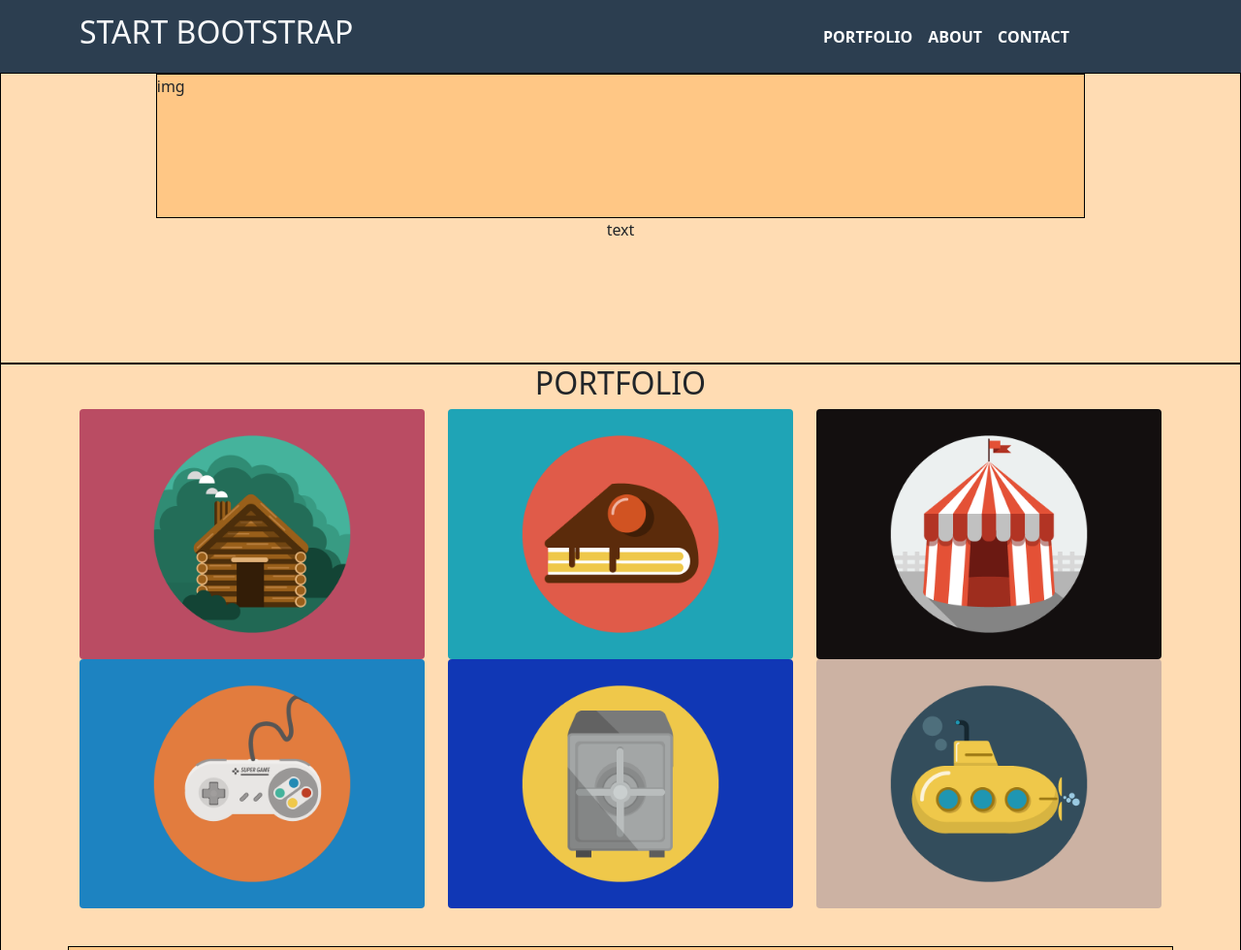
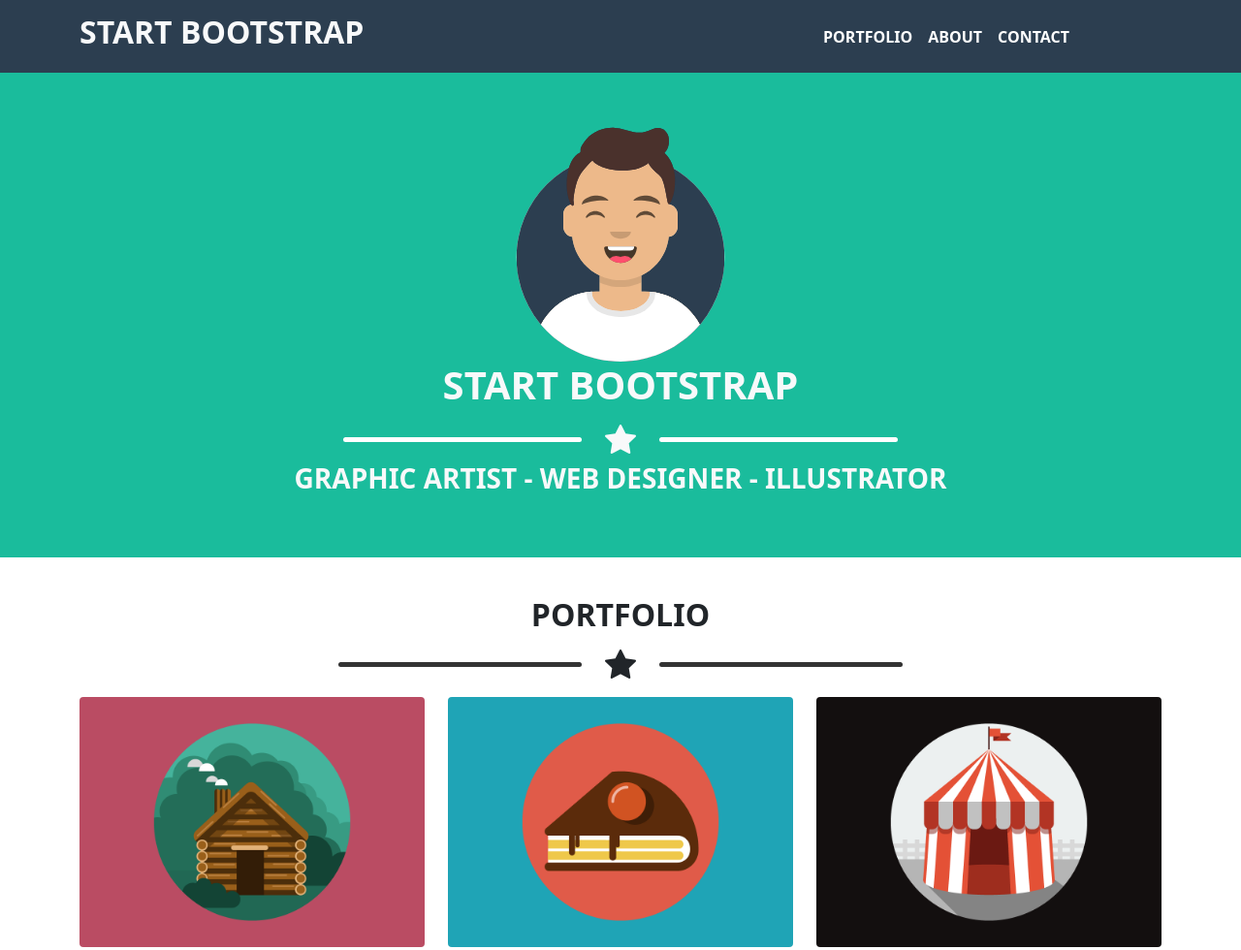
Before and after one commit to iliescumichele/html-css-bootstrap-freelancer, a plain HTML site: page index.html in a window 1280 px wide. Shown: the top 980 px of the page at 97% size. Drawn offline with nearby package versions, Linux system fonts and the light colour scheme.

Commit message:
Added content to #my-project section (title, margins, img)

```diff
--- a/css/style.css
+++ b/css/style.css
@@ -3,9 +3,30 @@
     border: 1px solid black;
 }
 
-h2{
+
+/*
+    GLOBAL
+*/
+h1,h2,h3 {
     text-transform: uppercase;
+    font-weight: 600 !important;
 }
+
+.jumbotron .line-star, #about .line-star{
+    width: 20%;
+    height: 5px;
+    border-radius: 70px;
+    background-color: white;
+}
+
+#my-projects .line-star, #contact-me .line-star{
+    width: 20%;
+    height: 5px;
+    border-radius: 70px;
+    background-color: #333333;
+}
+
+
 
 
 /*
@@ -20,18 +41,25 @@ header{
 }
 
 
+/*
+    JUMBOTRON
+*/
+.jumbotron{
+    height: 500px;
+    background-color: #1abc9c;
+}
 
 
 
-
-
-.jumbotron{
-    height: 300px;
+/*
+    MAIN
+*/
+#my-projects{
+    margin: 40px auto;
 }
 
-
-#my-projects{
-    height: 600px;
+.img-project{
+    margin: 10px auto;
 }
 
 #about, #contact-me, footer{
--- a/index.html
+++ b/index.html
@@ -10,16 +10,22 @@
     <!-- Botrstrap + js -->
     <link href="https://cdn.jsdelivr.net/npm/bootstrap@5.1.3/dist/css/bootstrap.min.css" rel="stylesheet" integrity="sha384-1BmE4kWBq78iYhFldvKuhfTAU6auU8tT94WrHftjDbrCEXSU1oBoqyl2QvZ6jIW3" crossorigin="anonymous">
     <script src="https://cdn.jsdelivr.net/npm/bootstrap@5.1.3/dist/js/bootstrap.bundle.min.js" integrity="sha384-ka7Sk0Gln4gmtz2MlQnikT1wXgYsOg+OMhuP+IlRH9sENBO0LRn5q+8nbTov4+1p" crossorigin="anonymous"></script>
+
+    <!-- boostrap icons -->
+    <link rel="stylesheet" href="https://cdn.jsdelivr.net/npm/bootstrap-icons@1.8.1/font/bootstrap-icons.css">
+
     <title>1st Bootstrap</title>
 </head>
 <body>
 
+    <!-- HEADER -->
     <header>
         <nav class="container h-100">
             <div class="align-items-center row h-100">
                 <div class="col-7 col-md-6">
                     <h2 class="text-light">start bootstrap</h2>
                 </div>
+                <!-- NAV NORMALE CON LINK UN ORIZZONTALE -->
                 <div class="col-5 d-md-block d-none ">
                     <ul class="nav align-items-center justify-content-end">
                         <li class="nav-item">
@@ -33,6 +39,9 @@
                         </li>
                     </ul>
                 </div>
+                <!-- /NAV NORMALE CON LINK UN ORIZZONTALE -->
+
+                <!-- HAMBURGER MENU -->
                 <div class="col-5 d-md-none h-100">
                     <nav class=" navbar-dark justify-content-end ">
                         <div class="container-fluid">
@@ -60,25 +69,48 @@
                         </div>
                     </nav>
                 </div>
+                <!-- /HAMBURGER MENU -->
             </div>
         </nav>
     </header>
+    <!-- /HEADER -->
 
-    <div class="jumbotron d-flex flex-column align-items-center dbg">
-        <jumbo class="img h-50 w-75 dbg">
-            img
-        </jumbo>
-        <div class="jumbo-text">text</div>
+    <!-- JUMBOTRON -->
+    <div class="container-fluid jumbotron d-flex flex-column align-items-center ">
+        <div class="img-jumbo h-50 mt-5">
+            <img class="h-100" src="img/avatar.svg" alt="">
+        </div>
+        <div class="jumbo-text container-fluid ">
+            <h1 class="text-light text-center">start bootstrap</h1>
+            <div class="star-and-lines d-flex flex-row justify-content-center align-items-center">
+                <div class="line-star"></div>
+                <span>
+                    <i class="bi bi-star-fill text-light px-4" style="font-size: 2rem;"></i>
+                </span>
+                <div class="line-star"></div>
+            </div>
+            <div class="container-fluid">
+                <h3 class="text-center text-light">graphic artist - web designer - illustrator</h3>
+            </div>
         </div>
     </div>
+    <!-- /JUMBOTRON -->
 
-    <main class=" dbg">
+
+    <main class=" ">
         <section id="my-projects">
-            <div class="container">
+            <div class="container-fluid">
                 <h2 class="text-center">Portfolio</h2>
+                <div class="star-and-lines d-flex flex-row justify-content-center align-items-center">
+                    <div class="line-star"></div>
+                    <span>
+                        <i class="bi bi-star-fill text-dark px-4" style="font-size: 2rem;"></i>
+                    </span>
+                    <div class="line-star"></div>
+                </div>
             </div>
             <div class="container">
-                <div class="row row-cols-1 row-cols-md-3 h-100 ">
+                <div class="row row-cols-1 row-cols-md-2 row-cols-lg-3 h-100 ">
                     <div class="col h-25 ">
                         <div class="col img-project h-100 ">
                             <a href="#">
```
